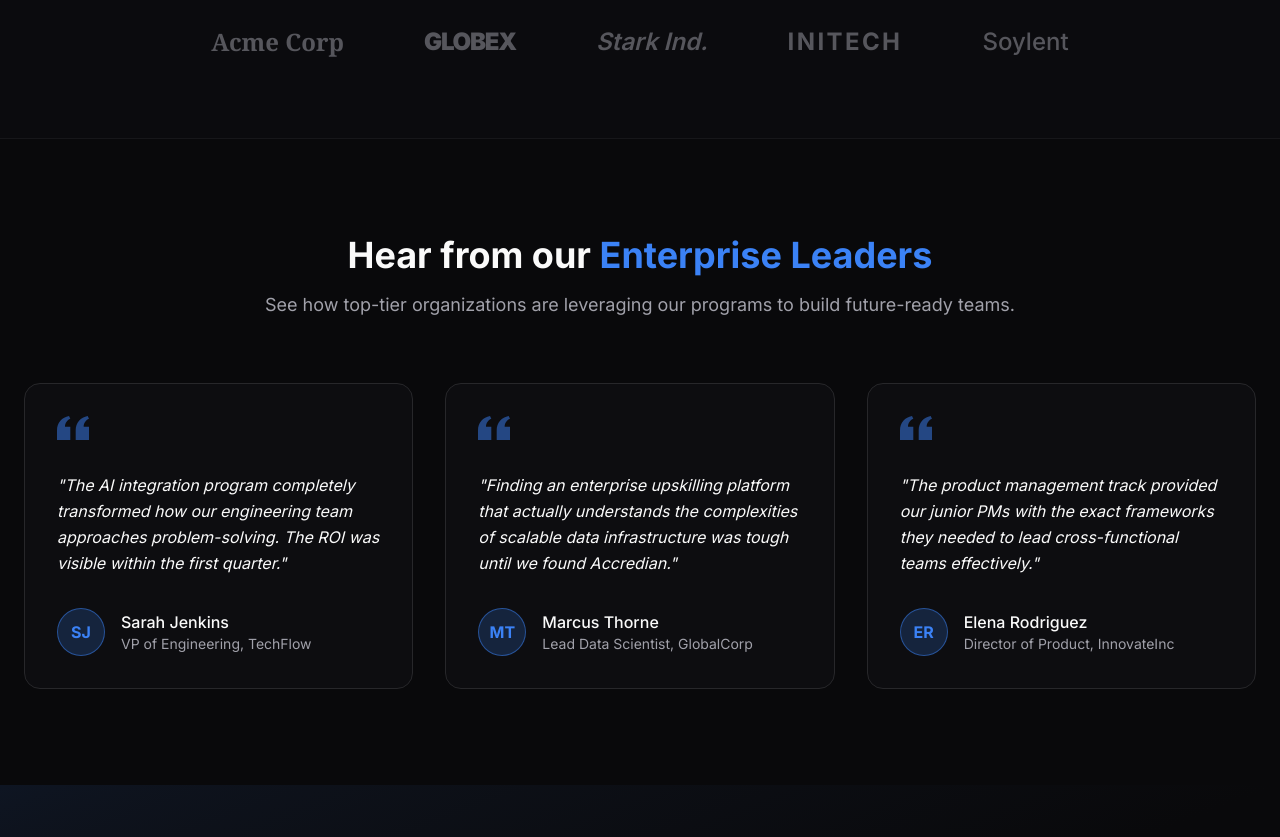
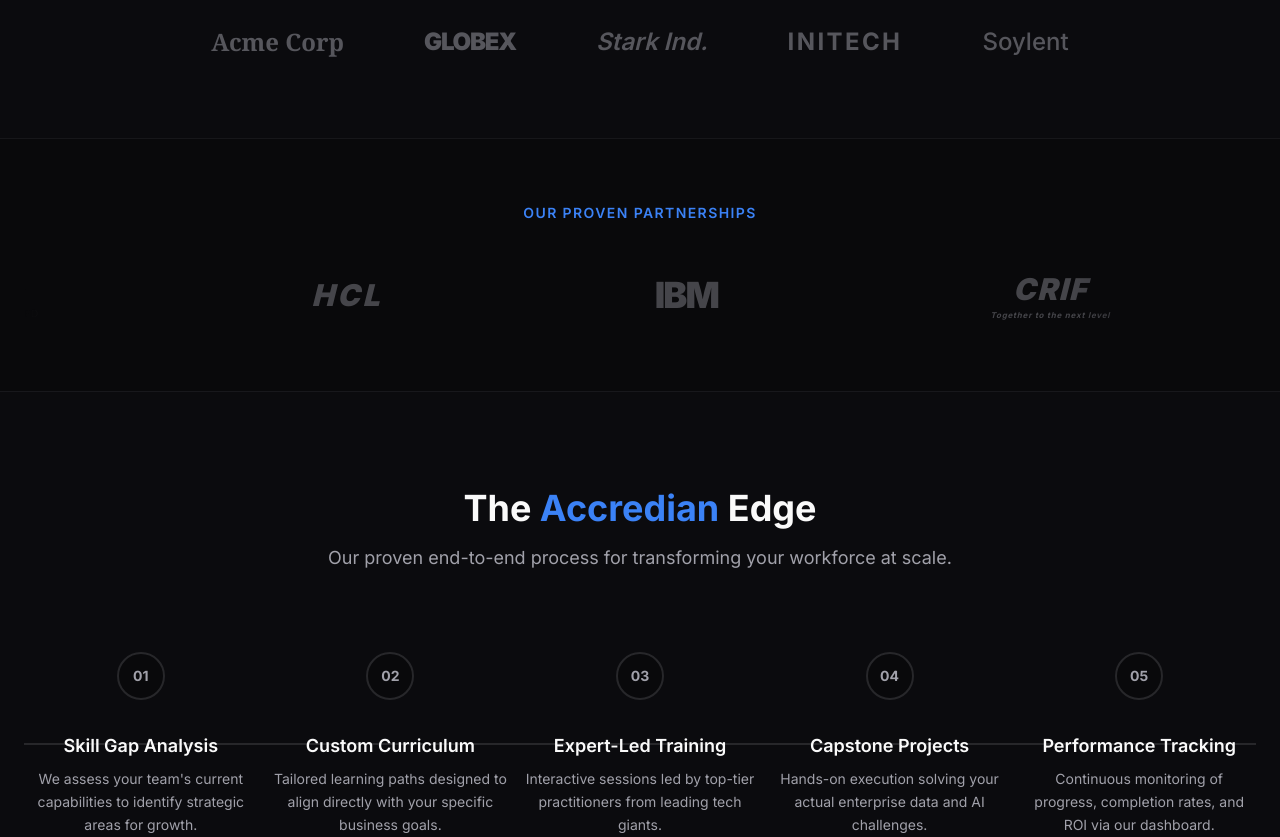
Before and after one commit to JhaSourav07/accredian-enterprise-redesign, a Next.js app: page / in a window 1280 px wide. Shown: the part 1960-2797 px from the top of the page. Built offline with nearby package versions, Linux system fonts and the light colour scheme.

Commit message:
feat: add Partnerships and Timeline sections to the landing page

```diff
--- a/src/app/page.tsx
+++ b/src/app/page.tsx
@@ -1,6 +1,8 @@
 import { Hero } from "@/components/sections/Hero";
 import { Features } from "@/components/sections/Features";
 import { Stats } from "@/components/sections/Stats";
+import { Partnerships } from "@/components/sections/Partnerships";
+import { Timeline } from "@/components/sections/Timeline"; // Import Timeline
 import { Testimonials } from "@/components/sections/Testimonials";
 import { CTA } from "@/components/sections/CTA";
 
@@ -10,6 +12,8 @@
       <Hero />
       <Features />
       <Stats />
+      <Partnerships />
+      <Timeline /> {/* Add Timeline here */}
       <Testimonials />
       <CTA />
     </main>
--- /dev/null
+++ b/src/components/sections/Partnerships.tsx
@@ -0,0 +1,97 @@
+import React from 'react';
+
+// Updated with the exact partners from the Accredian reference image.
+// We use typography that roughly matches the brand identity of each company
+// while keeping it clean and dependency-free.
+const PARTNERS = [
+  {
+    id: 'reliance',
+    element: (
+      <div className="flex flex-col items-center justify-center leading-none">
+        <span className="font-serif text-2xl mb-1">Reliance</span>
+        <span className="font-serif text-[10px] tracking-widest uppercase">Industries Limited</span>
+      </div>
+    )
+  },
+  {
+    id: 'hcl',
+    element: <span className="font-black italic text-3xl tracking-widest">HCL</span>
+  },
+  {
+    id: 'ibm',
+    element: <span className="font-black text-4xl tracking-tighter">IBM</span>
+  },
+  {
+    id: 'crif',
+    element: (
+      <div className="flex flex-col items-center justify-center leading-none">
+        <span className="font-black italic text-3xl tracking-wider">CRIF</span>
+        <span className="text-[8px] font-bold italic tracking-widest mt-1">Together to the next level</span>
+      </div>
+    )
+  },
+  {
+    id: 'adp',
+    element: <span className="font-black text-4xl tracking-tighter">ADP</span>
+  },
+  {
+    id: 'bayer',
+    element: (
+      <div className="flex items-center justify-center w-16 h-16 rounded-full border-4 border-current">
+        <span className="font-bold text-lg tracking-widest">BAYER</span>
+      </div>
+    )
+  },
+];
+
+export function Partnerships() {
+  return (
+    <section className="py-16 bg-background border-t border-border/50 overflow-hidden">
+      <div className="max-w-7xl mx-auto px-6">
+
+        <p className="text-center text-sm font-semibold text-accent tracking-widest uppercase mb-10">
+          Our Proven Partnerships
+        </p>
+
+        {/* The Marquee Container */}
+        <div
+          className="relative flex overflow-hidden w-full"
+          style={{
+            maskImage: 'linear-gradient(to right, transparent, black 15%, black 85%, transparent)',
+            WebkitMaskImage: 'linear-gradient(to right, transparent, black 15%, black 85%, transparent)'
+          }}
+        >
+          {/* The Animated Track */}
+          <div className="flex w-max animate-marquee hover:[animation-play-state:paused]">
+
+            {/* First Set of Logos */}
+            <div className="flex items-center justify-around min-w-full gap-16 md:gap-24 px-8">
+              {PARTNERS.map((partner) => (
+                <div
+                  key={`set1-${partner.id}`}
+                  className="text-muted opacity-40 hover:opacity-100 hover:text-primary hover:scale-110 transition-all duration-300 cursor-default whitespace-nowrap flex items-center justify-center"
+                >
+                  {partner.element}
+                </div>
+              ))}
+            </div>
+
+            {/* Second Set of Logos (Identical duplicate for the seamless loop) */}
+            <div className="flex items-center justify-around min-w-full gap-16 md:gap-24 px-8" aria-hidden="true">
+              {PARTNERS.map((partner) => (
+                <div
+                  key={`set2-${partner.id}`}
+                  className="text-muted opacity-40 hover:opacity-100 hover:text-primary hover:scale-110 transition-all duration-300 cursor-default whitespace-nowrap flex items-center justify-center"
+                >
+                  {partner.element}
+                </div>
+              ))}
+            </div>
+
+          </div>
+        </div>
+
+      </div>
+    </section>
+  );
+}
--- /dev/null
+++ b/src/components/sections/Timeline.tsx
@@ -0,0 +1,90 @@
+import React from 'react';
+
+// We use placeholder data here that fits the Enterprise Upskilling theme.
+const TIMELINE_STEPS = [
+  {
+    id: '01',
+    title: 'Skill Gap Analysis',
+    description: 'We assess your team\'s current capabilities to identify strategic areas for growth.',
+  },
+  {
+    id: '02',
+    title: 'Custom Curriculum',
+    description: 'Tailored learning paths designed to align directly with your specific business goals.',
+  },
+  {
+    id: '03',
+    title: 'Expert-Led Training',
+    description: 'Interactive sessions led by top-tier practitioners from leading tech giants.',
+  },
+  {
+    id: '04',
+    title: 'Capstone Projects',
+    description: 'Hands-on execution solving your actual enterprise data and AI challenges.',
+  },
+  {
+    id: '05',
+    title: 'Performance Tracking',
+    description: 'Continuous monitoring of progress, completion rates, and ROI via our dashboard.',
+  }
+];
+
+export function Timeline() {
+  return (
+    <section className="py-24 bg-surface/20 border-t border-border/50 overflow-hidden">
+      <div className="max-w-7xl mx-auto px-6">
+
+        {/* Header */}
+        <div className="text-center max-w-3xl mx-auto mb-20">
+          <h2 className="text-3xl md:text-4xl font-bold text-primary mb-4">
+            The <span className="text-accent">Accredian</span> Edge
+          </h2>
+          <p className="text-muted text-lg">
+            Our proven end-to-end process for transforming your workforce at scale.
+          </p>
+        </div>
+
+        {/* Timeline Container */}
+        <div className="relative">
+
+          {/* THE LINE */}
+          {/* Desktop: Horizontal Line */}
+          <div className="hidden md:block absolute top-1/2 left-0 w-full h-0.5 bg-border -translate-y-1/2 z-0" />
+          {/* Mobile: Vertical Line */}
+          <div className="block md:hidden absolute left-6 top-0 w-0.5 h-full bg-border z-0" />
+
+          {/* The Steps Grid */}
+          <div className="relative z-10 flex flex-col md:flex-row justify-between gap-12 md:gap-4">
+            {TIMELINE_STEPS.map((step, index) => (
+              <div
+                key={step.id}
+                className="group relative flex md:flex-col items-start md:items-center gap-6 md:gap-8 w-full md:w-1/5"
+              >
+
+                {/* Node (The Circle) */}
+                <div className="flex-shrink-0 w-12 h-12 rounded-full bg-background border-2 border-border flex items-center justify-center text-sm font-bold text-muted group-hover:border-accent group-hover:text-accent group-hover:shadow-[0_0_15px_rgba(59,130,246,0.5)] transition-all duration-300 relative z-10">
+                  {step.id}
+                </div>
+
+                {/* Content */}
+                <div className="flex flex-col text-left md:text-center mt-1 md:mt-0 pt-2 md:pt-0">
+                  <h4 className="text-lg font-semibold text-primary mb-2 group-hover:text-accent transition-colors">
+                    {step.title}
+                  </h4>
+                  <p className="text-sm text-muted leading-relaxed">
+                    {step.description}
+                  </p>
+                </div>
+
+                {/* Alternating connection dot (Desktop only, aesthetic touch) */}
+                <div className={`hidden md:block absolute top-[22px] w-2 h-2 rounded-full bg-border transition-colors group-hover:bg-accent ${index % 2 === 0 ? '-bottom-10' : '-top-10'}`} />
+
+              </div>
+            ))}
+          </div>
+
+        </div>
+      </div>
+    </section>
+  );
+}
```
